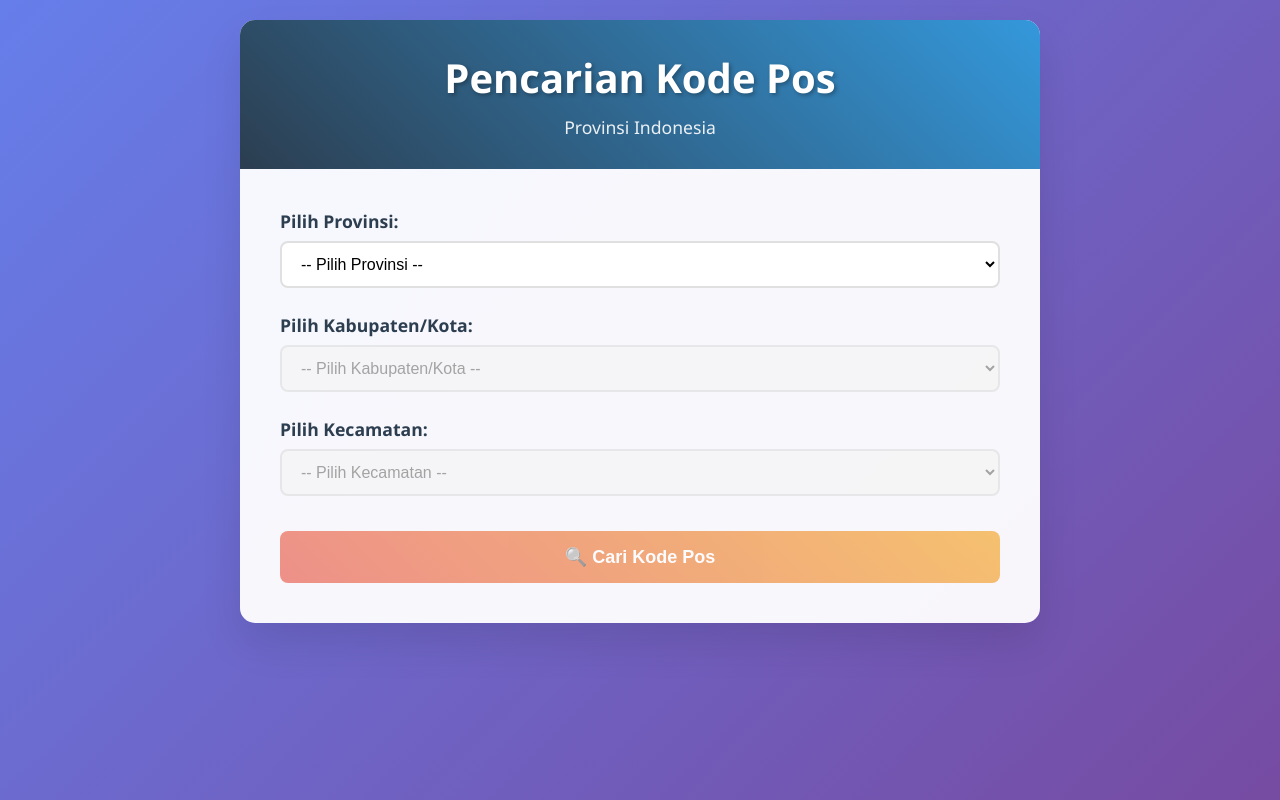
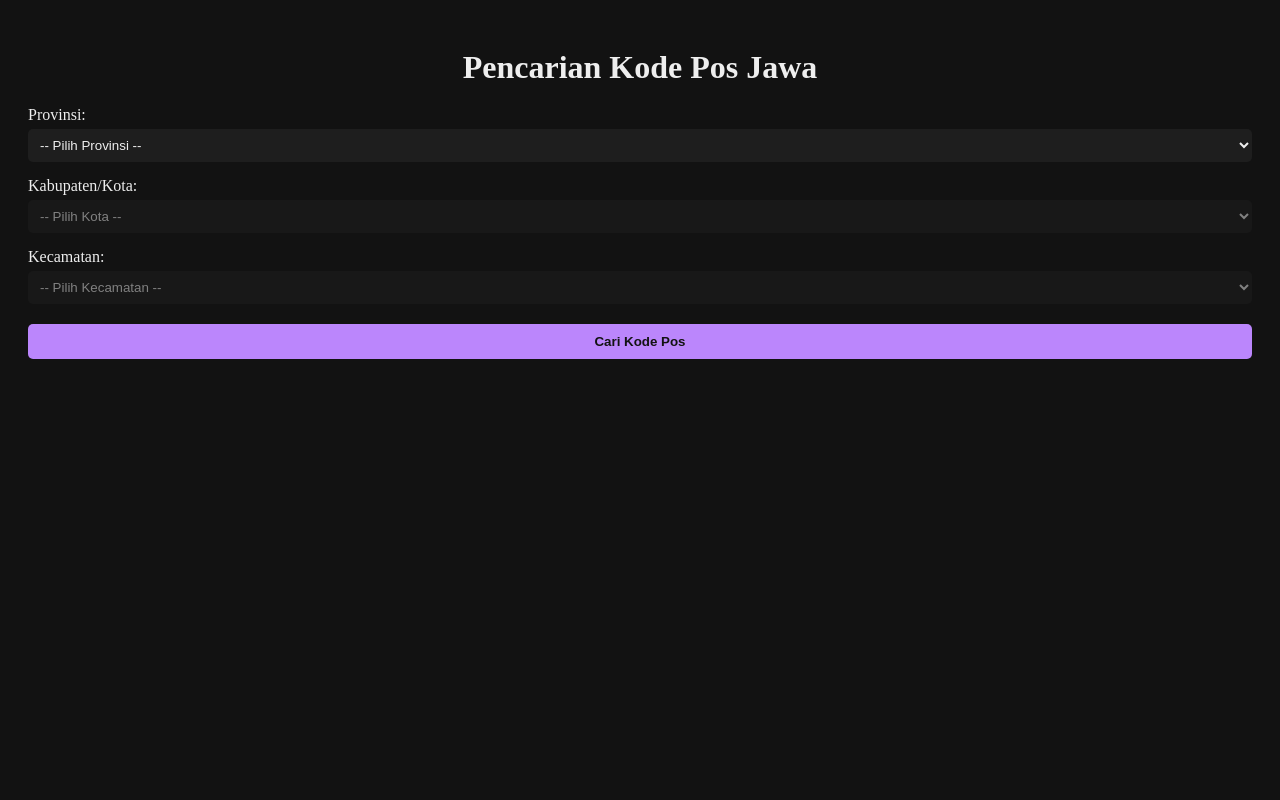
Before and after one commit to denziels/web-kodepos, a plain HTML site: page index.html in a window 1280 px wide. Drawn offline with Linux system fonts and the light colour scheme.

Commit message:
index.html

```diff
--- a/index.html
+++ b/index.html
@@ -3,234 +3,72 @@
 <head>
 <meta charset="UTF-8">
 <meta name="viewport" content="width=device-width, initial-scale=1.0">
-    <title>Pencarian Kode Pos Provinsi Jawa</title>
+<title>Pencarian Kode Pos Jawa</title>
 <style>
-        * {
-            margin: 0;
-            padding: 0;
-            box-sizing: border-box;
-        }
-
     body {
-            font-family: 'Segoe UI', Tahoma, Geneva, Verdana, sans-serif;
-            background: linear-gradient(135deg, #667eea 0%, #764ba2 100%);
-            min-height: 100vh;
+        font-family: "Times New Roman", Times, serif;
+        background-color: #121212;
+        color: #eee;
         padding: 20px;
     }
-
-        .container {
-            max-width: 800px;
-            margin: 0 auto;
-            background: rgba(255, 255, 255, 0.95);
-            border-radius: 15px;
-            box-shadow: 0 20px 40px rgba(0, 0, 0, 0.1);
-            overflow: hidden;
-        }
-
-        .header {
-            background: linear-gradient(45deg, #2c3e50, #3498db);
-            color: white;
-            padding: 30px;
-            text-align: center;
-        }
-
-        .header h1 {
-            font-size: 2.5em;
-            margin-bottom: 10px;
-            text-shadow: 2px 2px 4px rgba(0, 0, 0, 0.3);
-        }
-
-        .header p {
-            font-size: 1.1em;
-            opacity: 0.9;
-        }
-
-        .form-container {
-            padding: 40px;
-        }
-
-        .form-group {
-            margin-bottom: 25px;
-        }
-
-        label {
-            display: block;
-            margin-bottom: 8px;
-            font-weight: 600;
-            color: #2c3e50;
-            font-size: 1.1em;
-        }
-
+    h1 { text-align: center; margin-bottom: 20px; }
+    label { display: block; margin-top: 15px; }
     select {
         width: 100%;
-            padding: 12px 15px;
-            border: 2px solid #e0e0e0;
-            border-radius: 8px;
-            font-size: 16px;
-            background-color: white;
-            transition: all 0.3s ease;
+        padding: 8px;
+        margin-top: 5px;
+        border-radius: 5px;
+        border: none;
+        background-color: #1e1e1e;
+        color: #eee;
     }
-
-        select:focus {
-            outline: none;
-            border-color: #3498db;
-            box-shadow: 0 0 10px rgba(52, 152, 219, 0.3);
+    select:disabled { opacity: 0.5; }
+    button {
+        margin-top: 20px;
+        width: 100%;
+        padding: 10px;
+        border: none;
+        border-radius: 5px;
+        background-color: #bb86fc;
+        color: #121212;
+        font-weight: bold;
+        cursor: pointer;
     }
-
-        select:disabled {
-            background-color: #f5f5f5;
-            cursor: not-allowed;
-            opacity: 0.7;
-        }
-
-        .search-btn {
-            background: linear-gradient(45deg, #e74c3c, #f39c12);
-            color: white;
-            border: none;
-            padding: 15px 30px;
-            font-size: 18px;
-            font-weight: 600;
-            border-radius: 8px;
-            cursor: pointer;
-            transition: all 0.3s ease;
-            width: 100%;
-            margin-top: 10px;
-        }
-
-        .search-btn:hover:not(:disabled) {
-            transform: translateY(-2px);
-            box-shadow: 0 10px 20px rgba(231, 76, 60, 0.3);
-        }
-
-        .search-btn:disabled {
-            opacity: 0.6;
-            cursor: not-allowed;
-            transform: none;
-        }
-
-        .result-container {
-            margin-top: 30px;
-            padding: 25px;
-            background: linear-gradient(135deg, #f093fb 0%, #f5576c 100%);
-            border-radius: 10px;
-            color: white;
+    #result {
+        margin-top: 20px;
+        padding: 15px;
+        background-color: #1f1f1f;
+        border-radius: 5px;
         display: none;
-            animation: fadeIn 0.5s ease-in;
-        }
-
-        @keyframes fadeIn {
-            from { opacity: 0; transform: translateY(20px); }
-            to { opacity: 1; transform: translateY(0); }
-        }
-
-        .result-title {
-            font-size: 1.5em;
-            font-weight: 600;
-            margin-bottom: 15px;
-            text-shadow: 1px 1px 2px rgba(0, 0, 0, 0.3);
-        }
-
-        .result-info {
-            background: rgba(255, 255, 255, 0.2);
-            padding: 15px;
-            border-radius: 8px;
-            backdrop-filter: blur(10px);
-        }
-
-        .info-row {
-            display: flex;
-            justify-content: space-between;
-            margin-bottom: 10px;
-            padding: 5px 0;
-            border-bottom: 1px solid rgba(255, 255, 255, 0.3);
-        }
-
-        .info-row:last-child {
-            border-bottom: none;
-            margin-bottom: 0;
-        }
-
-        .info-label {
-            font-weight: 600;
-        }
-
-        .postal-code {
-            font-size: 2em;
-            font-weight: 700;
-            text-align: center;
-            margin: 20px 0;
-            padding: 15px;
-            background: rgba(255, 255, 255, 0.3);
-            border-radius: 10px;
-            text-shadow: 2px 2px 4px rgba(0, 0, 0, 0.3);
-        }
-
-        .error-message {
-            background: #e74c3c;
-            color: white;
-            padding: 15px;
-            border-radius: 8px;
-            margin-top: 20px;
-            text-align: center;
-            display: none;
-        }
-
-        @media (max-width: 600px) {
-            .container {
-                margin: 10px;
-            }
-
-            .header h1 {
-                font-size: 2em;
-            }
-
-            .form-container {
-                padding: 20px;
-            }
     }
 </style>
 </head>
 <body>
-    <div class="container">
-        <div class="header">
-            <h1>Pencarian Kode Pos</h1>
-            <p>Provinsi Indonesia</p>
-        </div>
 
-        <div class="form-container">
+<h1>Pencarian Kode Pos Jawa</h1>
+
 <form id="postalForm">
-                <div class="form-group">
-                    <label for="provinsi">Pilih Provinsi:</label>
-                    <select id="provinsi" name="provinsi" required>
+    <label for="provinsi">Provinsi:</label>
+    <select id="provinsi" required>
         <option value="">-- Pilih Provinsi --</option>
     </select>
-                </div>
 
-                <div class="form-group">
-                    <label for="kabupaten">Pilih Kabupaten/Kota:</label>
-                    <select id="kabupaten" name="kabupaten" required disabled>
-                        <option value="">-- Pilih Kabupaten/Kota --</option>
+    <label for="kota">Kabupaten/Kota:</label>
+    <select id="kota" required disabled>
+        <option value="">-- Pilih Kota --</option>
     </select>
-                </div>
 
-                <div class="form-group">
-                    <label for="kecamatan">Pilih Kecamatan:</label>
-                    <select id="kecamatan" name="kecamatan" required disabled>
+    <label for="kecamatan">Kecamatan:</label>
+    <select id="kecamatan" required disabled>
         <option value="">-- Pilih Kecamatan --</option>
     </select>
-                </div>
 
-                <button type="submit" class="search-btn" disabled>🔍 Cari Kode Pos</button>
+    <button type="submit" disabled>Cari Kode Pos</button>
 </form>
 
-            <div id="result" class="result-container">
-                <div class="result-title">📍 Informasi Daerah</div>
-                <div class="postal-code" id="postalCode"></div>
-                <div class="result-info" id="resultInfo"></div>
-            </div>
-
-            <div id="error" class="error-message"></div>
-        </div>
+<div id="result">
+    <strong>Kode Pos:</strong> <span id="postalCode"></span><br>
+    <strong>Daerah:</strong> <span id="resultInfo"></span>
 </div>
 
     <script>
```
Lines whose indentation alone changed are shown as unchanged.
